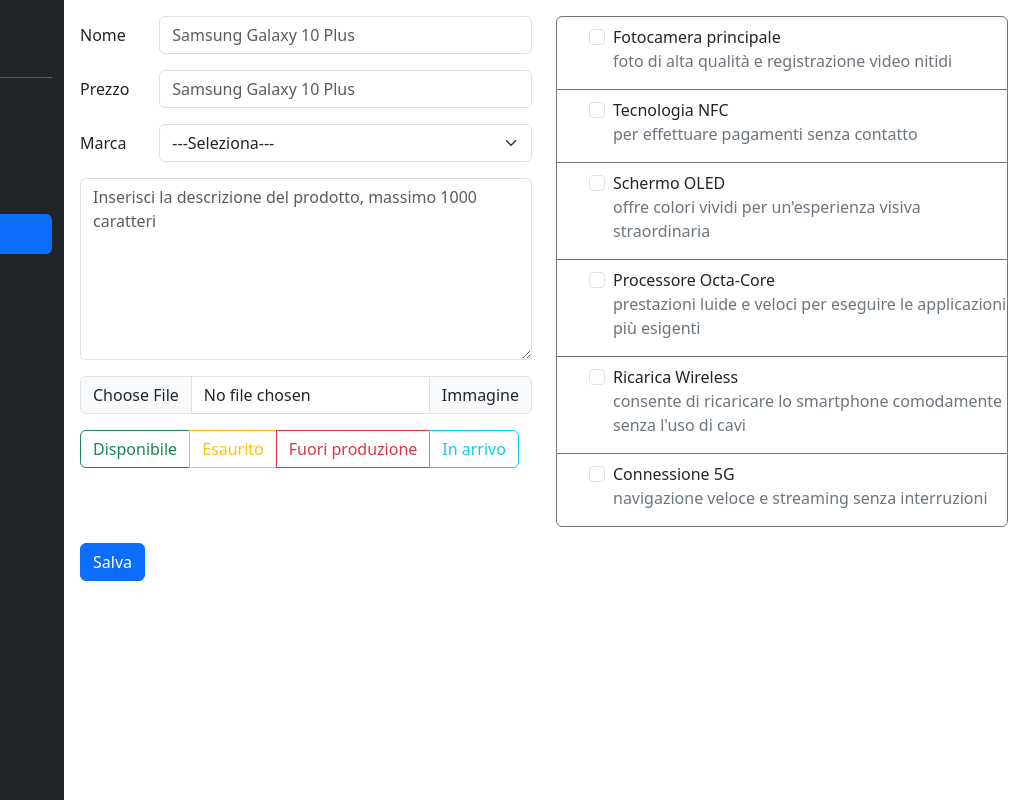
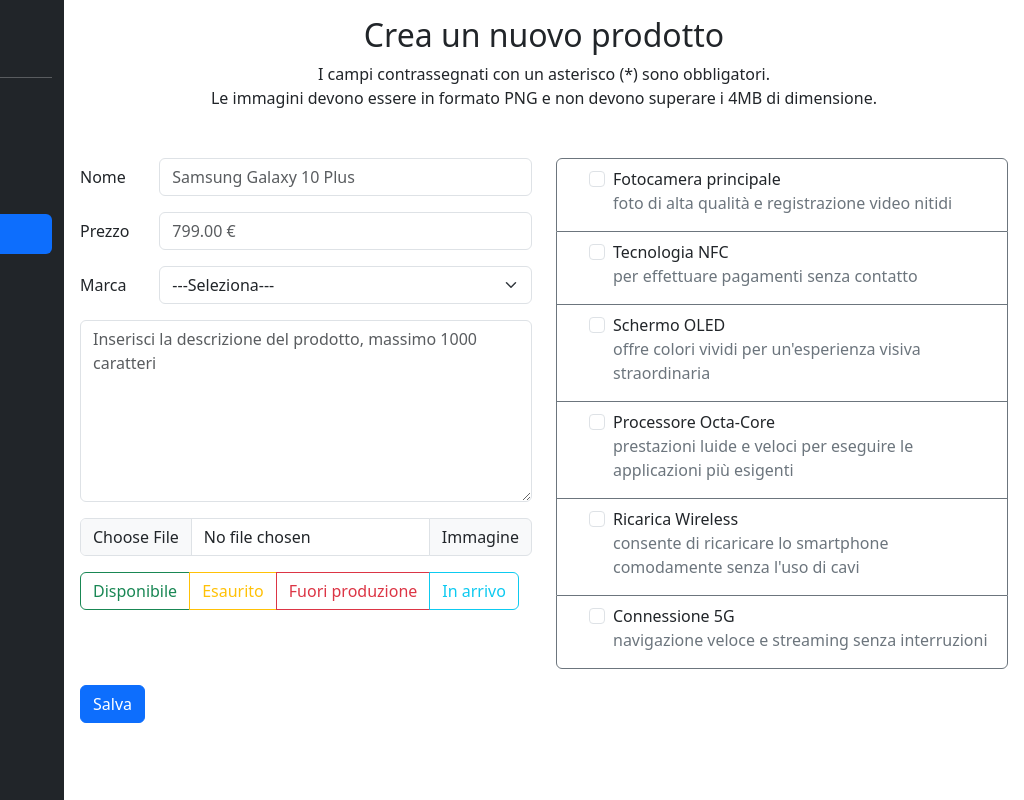
Before and after one commit to KejdiKishta/html-css-bootstrap-dashboard, a plain HTML site: page new-product.html in a window 1280 px wide. Shown: the full height of the page, 256-1280 px from the left. Drawn offline with nearby package versions, Linux system fonts and the light colour scheme.

Commit message:
add: script and main title

```diff
--- a/new-product.html
+++ b/new-product.html
@@ -14,7 +14,7 @@
 </head>
 <body>
     <!-- !HEADER -->
-        <header>
+    <header class="w-100">
         <!-- *NAVBAR -->
         <nav class="navbar bg-dark d-md-none" data-bs-theme="dark">
             <!-- ?CONTAINER -->
@@ -86,6 +86,11 @@
             </div>
         <!-- !MAIN -->
         <main class="col-md-8 col-lg-9 p-3">
+            <!-- *TITLE -->
+            <div class="text-center mb-5">
+                <h2> Crea un nuovo prodotto</h2>
+                <p>I campi contrassegnati con un asterisco (*) sono obbligatori. <br> Le immagini devono essere in formato PNG e non devono superare i 4MB di dimensione.</p>
+            </div>
             <!-- *FORM -->
             <form class="row">
                 <!-- ?LEFT COL -->
@@ -101,7 +106,7 @@
                     <div class="mb-3 row">
                         <label for="price" class="col-sm-2 col-form-label">Prezzo</label>
                         <div class="col-10">
-                                <input type="text" class="form-control" id="price" placeholder="Samsung Galaxy 10 Plus">
+                            <input type="text" class="form-control" id="price" placeholder="799.00 €">
                         </div>
                     </div>
                     <!-- PRODUCT BRAND -->
@@ -148,42 +153,42 @@
                         <input class="form-check-input mx-2" type="checkbox" value="" id="fotocamera">
                         <label class="form-check-label" for="fotocamera">
                             Fotocamera principale
-                                <p class="text-secondary">foto di alta qualità e registrazione video nitidi</p>
+                            <p class="text-secondary pe-2">foto di alta qualità e registrazione video nitidi</p>
                         </label>
                     </div>
                     <div class="form-check border border-bottom-0 border-top-0 border-secondary pt-2 m-0 d-flex">
                         <input class="form-check-input mx-2" type="checkbox" value="" id="schermo"  >
                         <label class="form-check-label" for="schermo">
                             Tecnologia NFC
-                                <p class="text-secondary">per effettuare pagamenti senza contatto</p>
+                            <p class="text-secondary pe-2">per effettuare pagamenti senza contatto</p>
                         </label>
                     </div>
                     <div class="form-check border border-bottom-0 border-secondary pt-2 m-0 d-flex">
                         <input class="form-check-input mx-2" type="checkbox" value="" id="processore">
                         <label class="form-check-label" for="processore">
                             Schermo OLED
-                                <p class="text-secondary">offre colori vividi per un'esperienza visiva straordinaria</p>
+                            <p class="text-secondary pe-2">offre colori vividi per un'esperienza visiva straordinaria</p>
                         </label>
                     </div>
                     <div class="form-check border border-bottom-0 border-secondary pt-2 m-0 d-flex">
                         <input class="form-check-input mx-2" type="checkbox" value="" id="ricarica">
                         <label class="form-check-label" for="ricarica">
                             Processore Octa-Core
-                                <p class="text-secondary">prestazioni luide e veloci per eseguire le applicazioni più esigenti</p>
+                            <p class="text-secondary pe-2">prestazioni luide e veloci per eseguire le applicazioni più esigenti</p>
                         </label>
                     </div>
                     <div class="form-check border border-bottom-0 border-secondary pt-2 m-0 d-flex">
                         <input class="form-check-input mx-2" type="checkbox" value="" id="connessione">
                         <label class="form-check-label" for="connessione">
                             Ricarica Wireless
-                                <p class="text-secondary">consente di ricaricare lo smartphone comodamente senza l'uso di cavi</p>
+                            <p class="text-secondary pe-2">consente di ricaricare lo smartphone comodamente senza l'uso di cavi</p>
                         </label>
                     </div>
                     <div class="form-check rounded-bottom border border-secondary pt-2 m-0 d-flex">
                         <input class="form-check-input mx-2" type="checkbox" value="" id="tecnologia">
                         <label class="form-check-label" for="tecnologia">
                             Connessione 5G
-                                <p class="text-secondary">navigazione veloce e streaming senza interruzioni</p>
+                            <p class="text-secondary pe-2">navigazione veloce e streaming senza interruzioni</p>
                         </label>
                     </div>
                 </div>
@@ -195,6 +200,10 @@
             </form>
         </main>
         <!-- /Main -->
+    </div>
+
+    <!-- bootstrap script -->
+    <script src="https://cdn.jsdelivr.net/npm/bootstrap@5.3.3/dist/js/bootstrap.bundle.min.js" integrity="sha384-YvpcrYf0tY3lHB60NNkmXc5s9fDVZLESaAA55NDzOxhy9GkcIdslK1eN7N6jIeHz" crossorigin="anonymous"></script>
 
 </body>
 </html>
```
Lines whose indentation alone changed are shown as unchanged.
